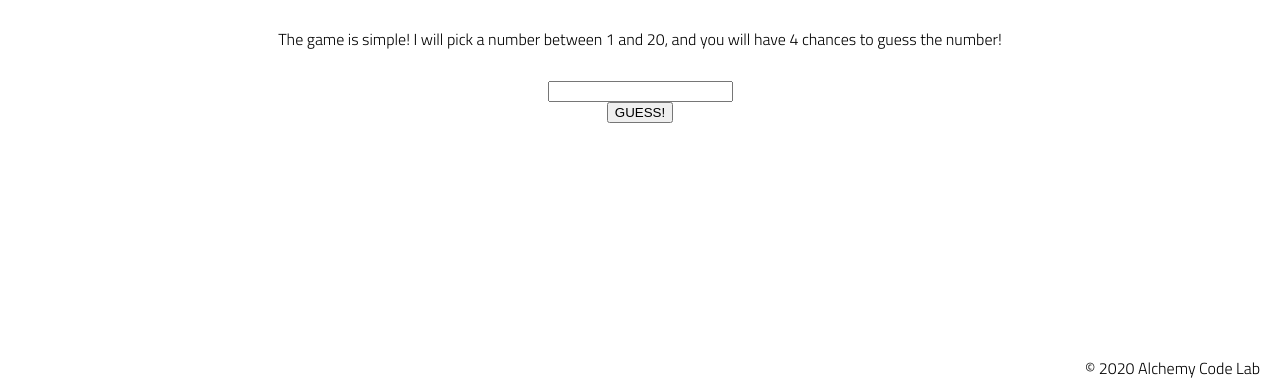
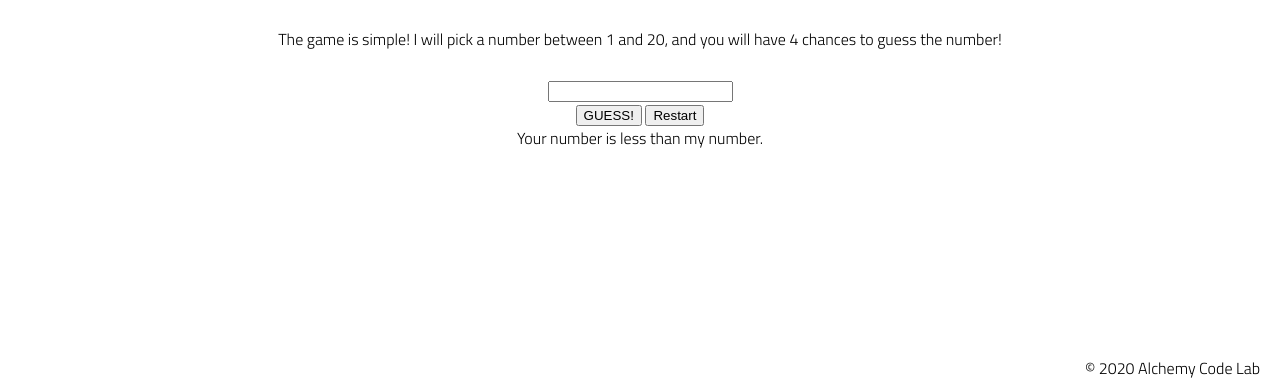
Before and after one commit to NickDayFSD/GuessANumber, a plain HTML site: page index.html in a window 1280 px wide. Both pictures are taken after a click on the button "GUESS!". Shown: the part 419-800 px from the top of the page. Drawn offline with Linux system fonts and the light colour scheme.

Commit message:
input field and button functionality added

```diff
--- a/app.js
+++ b/app.js
@@ -1,11 +1,30 @@
 // import functions and grab DOM elements
 import { isNumber } from './utils.js';
 
-const userGuess = document.getElementById(user-guess);
-const results = document.getElementById(results);
+const userNumber = document.getElementById('user-guess');
+const results = document.getElementById('results');
+const guessNow = document.getElementById('guess-now');
 
 // initialize state
 let randomNumber = Math.ceil(Math.random() * 20);
-let guessesLeft = 4;
+let guessesLeft = 3;
+//console.log(userNumber.value, 'value of my input');
 
+console.log(randomNumber);
 // set event listeners to update state and DOM
+guessNow.addEventListener('click', () => {
+    if(guessesLeft <= 0){
+        alert('You ran out of guesses!');
+        return;
+    }
+    //reduce guess count
+    guessesLeft--;
+
+    console.log(guessesLeft);
+    console.log(userNumber.value, 'value of input');
+
+    const guessResults = isNumber(userNumber.value, randomNumber);
+    console.log(guessResults, 'guesses left');
+    results.textContent = guessResults;
+    return `You have ${guessesLeft} guesses remaining.`;
+});
--- a/index.html
+++ b/index.html
@@ -27,8 +27,11 @@
             <p>
                 The game is simple! I will pick a number between 1 and 20, and you will have 4 chances to guess the number!
             </p>
-            <input class='user-guess' id='user-guess'>
-            <button class='guess-now' id='guess-now'>GUESS!</button>
+            <input class='user-guess' id='user-guess' type='number'>
+            <div>
+                <button class='guess-now' id='guess-now'>GUESS!</button>
+                <button class='try-again' id='try-again'>Restart</button>
+            </div>
             <div class='results' id='results'></div>
         </section>
     </main>
--- a/utils.js
+++ b/utils.js
@@ -1,9 +1,11 @@
 //functions here
-export function isNumber(guessedNumber, randomNumber){
+export function isNumber(guessedNumber, myNumber){
     //return true if numbers are equal
-    if (guessedNumber < randomNumber) return 'Your number is less than my number';
+    if (guessedNumber < myNumber) return 'Your number is less than my number.';
 
-    if (guessedNumber > randomNumber) return 'Your number is greater than my number';
+    if (guessedNumber > myNumber) return 'Your number is greater than my number.';
 
-    return 'Your number is the same as mine!';
+    if (guessedNumber = myNumber) return 'Your number is the same as mine!';
+
+    return 'Error';
 }
```
